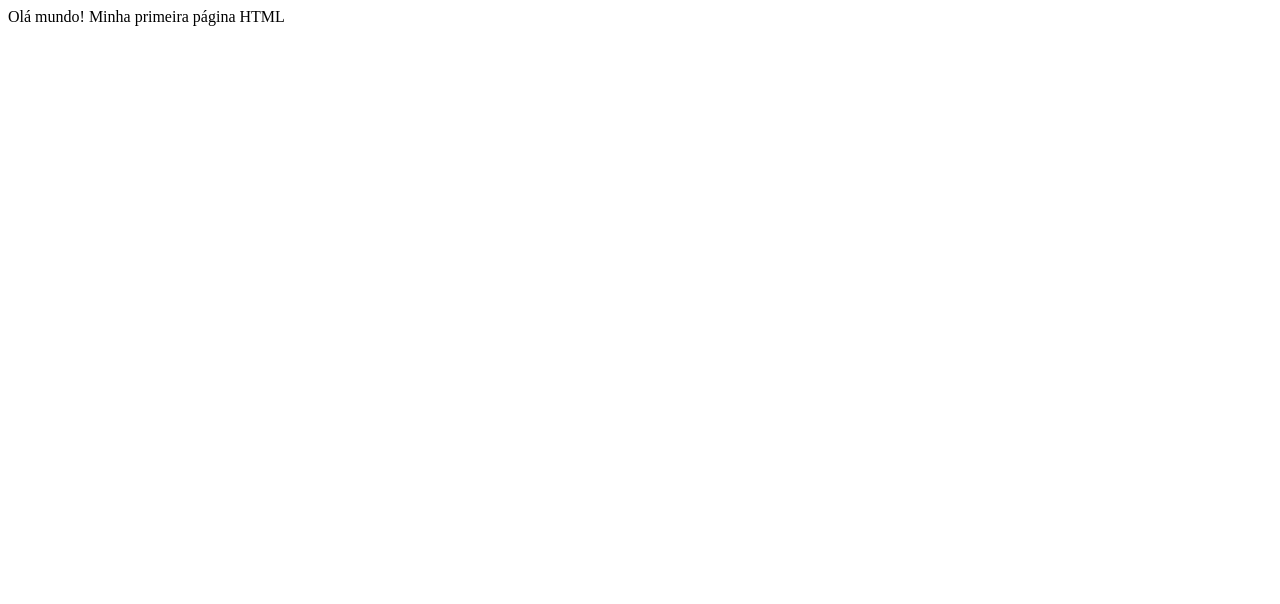
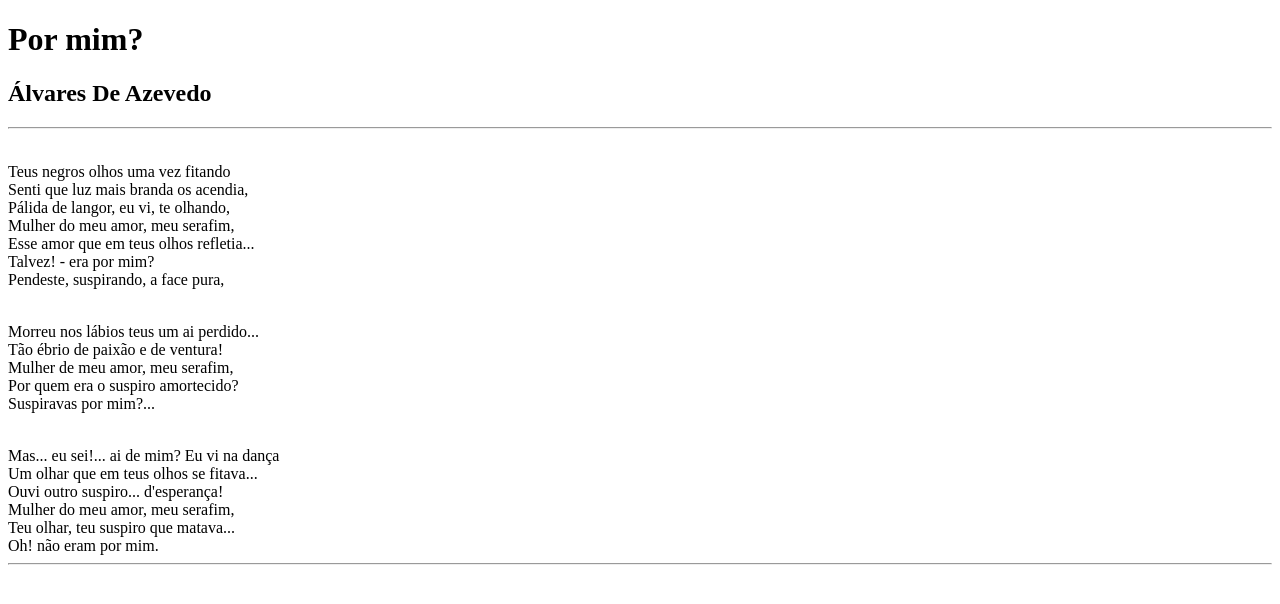
Before and after one commit to GustavoFHZ1/exercicio-aula, a plain HTML site: page index.html in a window 1280 px wide. Drawn offline with Linux system fonts and the light colour scheme.

Commit message:
estrutura html poema

```diff
--- a/index.html
+++ b/index.html
@@ -6,7 +6,31 @@
     <title>Meu Primeiro HTML</title>
 </head>
 <body>
-  Olá mundo!
-  Minha primeira página HTML
+ <h1>Por mim?</h1>
+  <p></p>
+  <h2>Álvares De Azevedo</h2>
+  <hr>
+ <p></p>
+ <br>Teus negros olhos uma vez fitando
+ <br>Senti que luz mais branda os acendia,
+ <br>Pálida de langor, eu vi, te olhando,
+ <br>Mulher do meu amor, meu serafim,
+ <br>Esse amor que em teus olhos refletia...
+ <br>Talvez! - era por mim?
+ <br>Pendeste, suspirando, a face pura,
+ <p></p>
+<br>Morreu nos lábios teus um ai perdido...
+<br>Tão ébrio de paixão e de ventura!
+<br>Mulher de meu amor, meu serafim,
+<br>Por quem era o suspiro amortecido?
+<br>Suspiravas por mim?...
+<p></p>
+<br>Mas... eu sei!... ai de mim? Eu vi na dança
+<br>Um olhar que em teus olhos se fitava...
+<br>Ouvi outro suspiro... d'esperança!
+<br>Mulher do meu amor, meu serafim,
+<br>Teu olhar, teu suspiro que matava...
+<br>Oh! não eram por mim.
+<hr>
 </body>
 </html>
```
